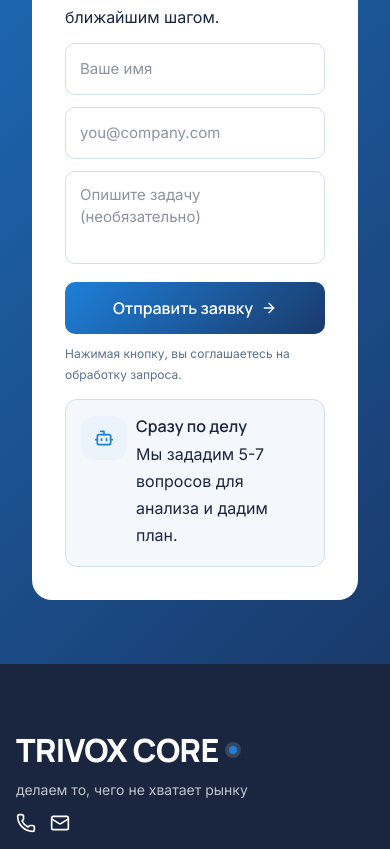
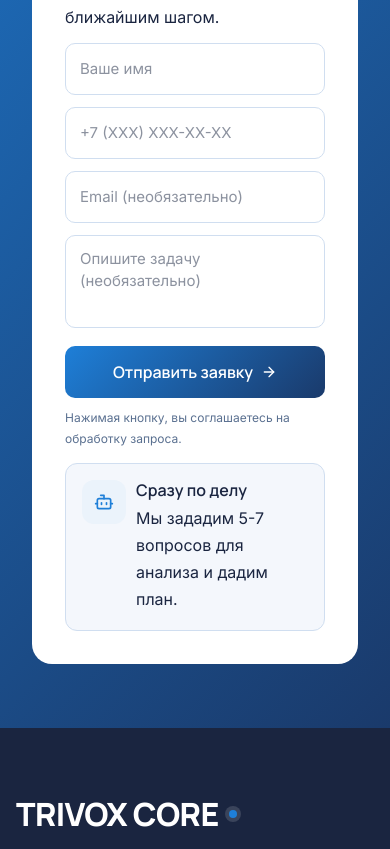
Before and after one commit to Adylzhan11-T/Trivox-Core-landing, a React (Vite) app: page / in a window 390 px wide. Shown: the part 10246-11095 px from the top of the page. Built offline with nearby package versions, Linux system fonts and the light colour scheme.

Commit message:
feat: add required phone field, make email and message optional
Made-with: Cursor

```diff
--- a/src/TrivoxCoreLanding.tsx
+++ b/src/TrivoxCoreLanding.tsx
@@ -139,13 +139,20 @@ export default function TrivoxCoreLanding() {
   const [stackTab, setStackTab] = useState<"web" | "backend">("web");
   const [email, setEmail] = useState("");
   const [name, setName] = useState("");
+  const [phone, setPhone] = useState("");
   const [message, setMessage] = useState("");
   const [emailStatus, setEmailStatus] = useState<"idle" | "ok" | "error">("idle");
 
   const onSubmitEmail = async (e: React.FormEvent) => {
     e.preventDefault();
-    const v = email.trim();
-    if (!/^[^\s@]+@[^\s@]+\.[^\s@]+$/.test(v)) {
+    const phoneTrimmed = phone.trim().replace(/[\s\-()]/g, "");
+    if (phoneTrimmed.length < 7 || !/^\+?\d{7,15}$/.test(phoneTrimmed)) {
+      setEmailStatus("error");
+      window.setTimeout(() => setEmailStatus("idle"), 2800);
+      return;
+    }
+    const emailTrimmed = email.trim();
+    if (emailTrimmed && !/^[^\s@]+@[^\s@]+\.[^\s@]+$/.test(emailTrimmed)) {
       setEmailStatus("error");
       window.setTimeout(() => setEmailStatus("idle"), 2800);
       return;
@@ -156,7 +163,8 @@ export default function TrivoxCoreLanding() {
         headers: { "Content-Type": "application/json" },
         body: JSON.stringify({
           name: name.trim(),
-          email: v,
+          phone: phoneTrimmed,
+          email: emailTrimmed || "не указан",
           message: message.trim() || "Запрос аудита с сайта",
         }),
       });
@@ -164,6 +172,7 @@ export default function TrivoxCoreLanding() {
         setEmailStatus("ok");
         setEmail("");
         setName("");
+        setPhone("");
         setMessage("");
       } else {
         setEmailStatus("error");
@@ -1344,9 +1353,16 @@ export default function TrivoxCoreLanding() {
               />
               <input
                 className="email-input"
-                placeholder="you@company.com"
+                placeholder="+7 (XXX) XXX-XX-XX"
+                type="tel"
+                required
+                value={phone}
+                onChange={(e) => setPhone(e.target.value)}
+              />
+              <input
+                className="email-input"
+                placeholder="Email (необязательно)"
                 type="email"
-                required
                 value={email}
                 onChange={(e) => setEmail(e.target.value)}
               />
@@ -1375,7 +1391,7 @@ export default function TrivoxCoreLanding() {
                   <p style={{ color: "var(--color-success)", margin: 0 }}>Отлично! Мы свяжемся с вами в течение 24-48 часов.</p>
                 )}
                 {emailStatus === "error" && (
-                  <p style={{ color: "#e74c3c", margin: 0 }}>Что-то пошло не так. Проверьте email и попробуйте снова.</p>
+                  <p style={{ color: "#e74c3c", margin: 0 }}>Проверьте номер телефона и попробуйте снова.</p>
                 )}
                 {emailStatus === "idle" && (
                   <p className="form-note" style={{ margin: 0 }}>Нажимая кнопку, вы соглашаетесь на обработку запроса.</p>
```
